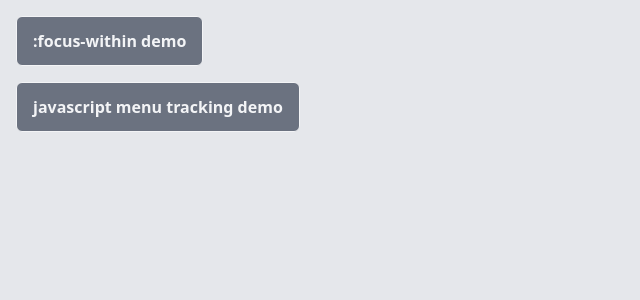
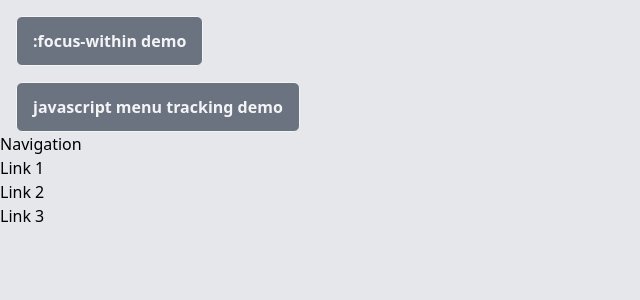
Before and after one commit to maxzz/react-focus-within-menus, a React (Vite) app: page / in a window 1280 px wide. Shown: the top 300 px of the page, without its empty margins (0-640 px from the left). Built offline with nearby package versions, Linux system fonts and the light colour scheme.

Commit message:
Feature: add ClickOutside demo; no CSS

```diff
--- a/src/App.tsx
+++ b/src/App.tsx
@@ -1,5 +1,6 @@
 import React from "react";
 import "./App.css";
+import ClickOutsideDemo from './components/ClickOutside';
 import FocusWithinMenuDemo from "./components/FocusWithinMenuDemo";
 import TrackingMenuDemo from "./components/TrackingMenuDemo";
 
@@ -7,6 +8,7 @@ function App() {
     return <div className="App h-screen bg-gray-200">
         <FocusWithinMenuDemo></FocusWithinMenuDemo>
         <TrackingMenuDemo></TrackingMenuDemo>
+        <ClickOutsideDemo></ClickOutsideDemo>
     </div>;
 }
 
--- /dev/null
+++ b/src/components/ClickOutside.tsx
@@ -0,0 +1,64 @@
+import React from 'react';
+
+const useAutoClose = ({ setIsOpen, menu }: { setIsOpen: React.Dispatch<React.SetStateAction<boolean>>, menu: React.RefObject<Element> }) => {
+    const handleClosure = React.useCallback((event: MouseEvent | FocusEvent) => {
+        !menu.current?.contains(event.target as Node) && setIsOpen(false);
+    }, [setIsOpen, menu]);
+
+    React.useEffect(() => {
+        window.addEventListener('click', handleClosure);
+        window.addEventListener('focusin', handleClosure);
+
+        return () => {
+            window.removeEventListener('click', handleClosure);
+            window.removeEventListener('focusin', handleClosure);
+        };
+    }, [handleClosure, menu]);
+};
+
+function ClickOutside() {
+    const menu = React.useRef(null);
+    const [isOpen, setIsOpen] = React.useState(false);
+
+    useAutoClose({ setIsOpen, menu });
+
+    return (
+        <nav role='navigation'>
+            <button
+                type='button'
+                id='nav-toggle'
+                aria-expanded={isOpen}
+                aria-controls='nav-content'
+                onClick={event => {
+                    event.stopPropagation();
+                    setIsOpen(isOpen => !isOpen);
+                }}
+            >
+                Navigation
+            </button>
+            <div ref={menu} id='nav-content' aria-hidden={!isOpen} aria-labelledby='nav-toggle'>
+                <ul>
+                    <li>
+                        <a href='#'>Link 1</a>
+                    </li>
+                    <li>
+                        <a href='#'>Link 2</a>
+                    </li>
+                    <li>
+                        <a href='#'>Link 3</a>
+                    </li>
+                </ul>
+            </div>
+        </nav>
+    );
+}
+
+function ClickOutsideDemo() {
+    return (
+        <div>
+            <ClickOutside />
+        </div>
+    );
+}
+
+export default ClickOutsideDemo;
```
Also changed, not shown: package.json (+5 -5 lines), 1 other file (tests, documents, lock files or other folders).
